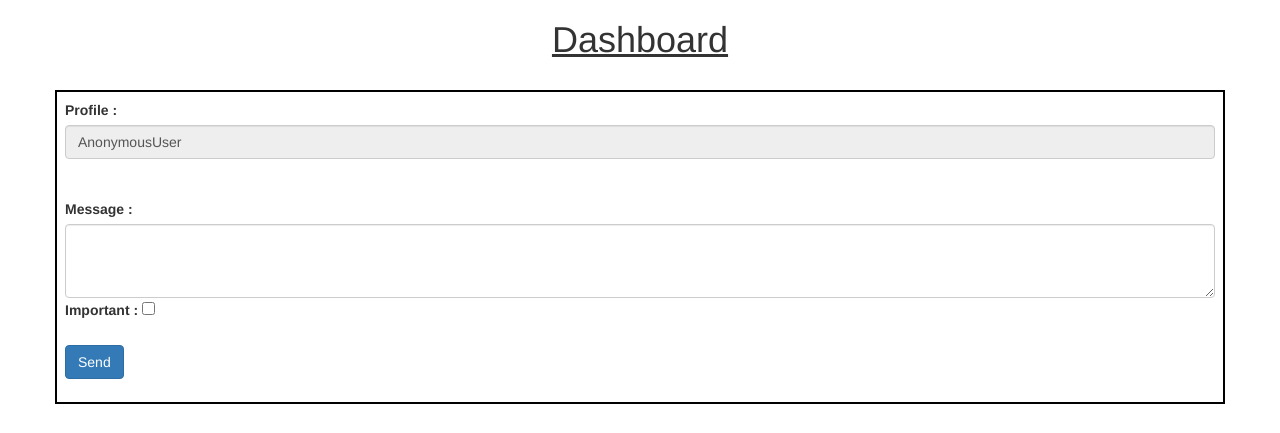
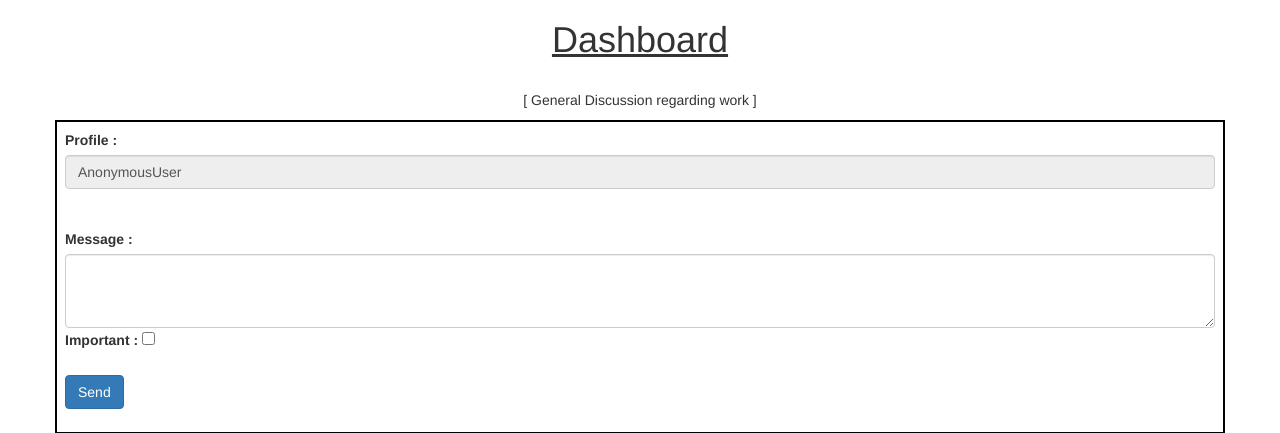
Before and after one commit to sangeeth-subramoniam/erp, a Django app: page /dashboard/ in a window 1280 px wide. Shown: the part 51-484 px from the top of the page. Run offline with Django 3.2, Linux system fonts and the light colour scheme; data comes from the database, SQL or seed files in the repository; some libraries are stand-ins or nearby versions.

Commit message:
description of dashboard added

```diff
--- a/templates/dashboard/dashboard.html
+++ b/templates/dashboard/dashboard.html
@@ -11,6 +11,7 @@ Dashboard
 {% block body %}
 
 <h1 style="text-align: center;"> <u>Dashboard</u></h1> <br>
+<p style="text-align: center;" > [ General Discussion regarding work ] </p>
 
 <form style="border: 2px solid black; padding : 8px" method=POST>
     {% csrf_token %}
```
